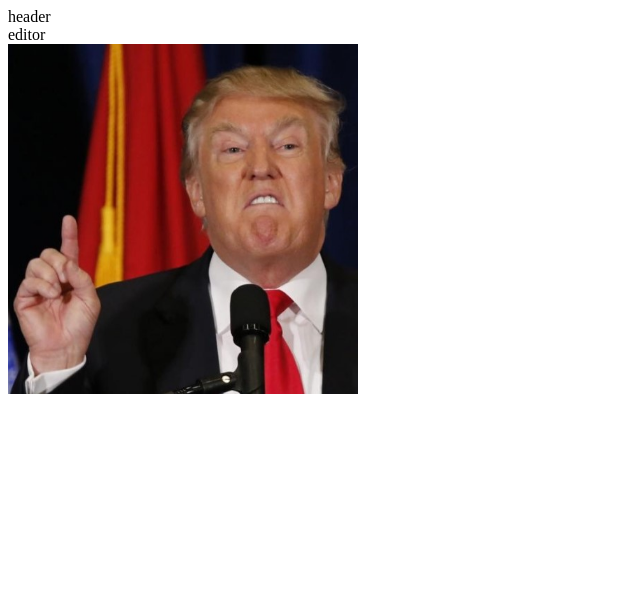
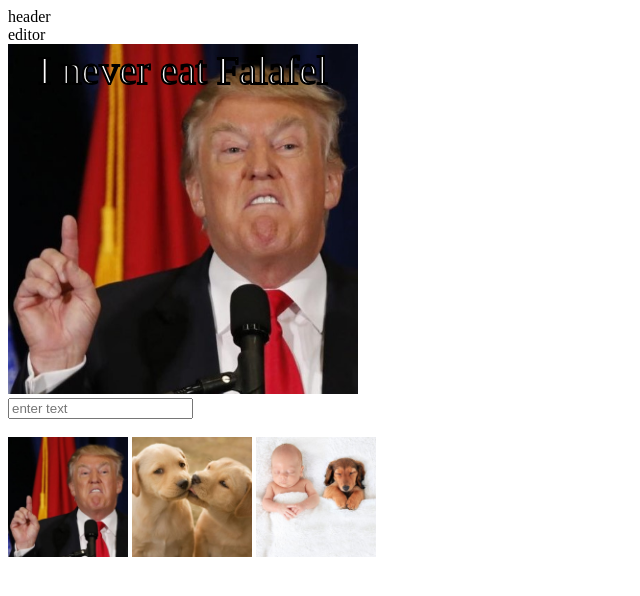
Before and after one commit to leecohen14/meme-generator, a plain HTML site: page index.html in a window 1280 px wide. Shown: the whole page, without its empty margins (0-640 px from the left). Drawn offline with Linux system fonts and the light colour scheme.

Commit message:
added 3 imgs to gallery

```diff
--- a/css/style.css
+++ b/css/style.css
@@ -10,3 +10,12 @@
 #my-canvas {
     background-color: rgb(235, 235, 235);
 }
+
+.gallery-container img {
+    width: 120px;
+    height: 120px;
+}
+
+.gallery-container img:hover {
+    cursor: pointer;
+}
--- a/index.html
+++ b/index.html
@@ -12,16 +12,22 @@
 <body onload="init()">
     <div class="main-container">
         <header class="main-layout">header</header>
-        <div class="main-layout gallery-container" hidden>
-            gallery
-        </div>
+
         <div class="main-layout meme-editor">
             editor
             <div class="canvas-container">
-                <canvas id="my-canvas" height="350" width="350" onclick="draw(event)"></canvas>
+                <canvas id="my-canvas" height="350" width="350"></canvas>
             </div>
         </div>
 
+        <input type="text" id="line-text" name="line-text" placeholder="enter text" onInput="updateLineText(this)">
+
+        <br><br>
+        <div class="main-layout gallery-container">
+            <img src="img/1.jpg" alt="" onclick="onSetImg(1)">
+            <img src="img/2.jpg" alt="" onclick="onSetImg(2)">
+            <img src="img/3.jpg" alt="" onclick="onSetImg(3)">
+        </div>
 
 
 
--- a/js/main.js
+++ b/js/main.js
@@ -1,34 +1,17 @@
 'use strict'
 console.log('work');
-var gKeyWords = { 'happy': 12, 'funny': 1 };
-var gId = 1;
-var gImgs = [{ id: gId++, url: 'img/1.jpg', keywords: ['happy'] }];
-var gMeme = {
-    selectedImgId: 1,
-    selectedLineIdx: 0,
 
-    lines: [{
-        txt: 'I never eat Falafel',
-        size: 20,
-        align: 'left',
-        color: 'red'
-    }]
-}
-var gElCanvas;
-var gCtx;
+
 
 function init() {
     gElCanvas = document.getElementById('my-canvas')
     gCtx = gElCanvas.getContext('2d')
         // resizeCanvas()
     drawImg();
+    // renderCanvas();
+    // gElCanvas.textAlign = "center";
 }
 
-function drawImg() {
-    var img = new Image()
-    var currImgId = gMeme.selectedImgId;
-    img.src = `img/${currImgId}.jpg`;
-    img.onload = () => {
-        gCtx.drawImage(img, 0, 0, gElCanvas.width, gElCanvas.height)
-    }
+function onSetImg(id) {
+    setImg(id);
 }
--- a/js/services/meme-service.js
+++ b/js/services/meme-service.js
@@ -1 +1,65 @@
 'use strict'
+var gKeyWords = { 'happy': 12, 'funny': 1 };
+var gId = 1;
+var gImgs = [{ id: gId++, url: 'img/1.jpg', keywords: ['happy'] }];
+var gMeme = {
+    selectedImgId: 1,
+    selectedLineIdx: 0,
+
+    lines: [{
+        txt: 'I never eat Falafel',
+        size: 20,
+        align: 'left',
+        color: 'red'
+    }]
+}
+var gElCanvas;
+var gCtx;
+
+function drawImg() {
+    var img = new Image()
+    var currImgId = gMeme.selectedImgId;
+    img.src = `img/${currImgId}.jpg`;
+    img.onload = () => {
+        clearCanvas();
+        gCtx.drawImage(img, 0, 0, gElCanvas.width, gElCanvas.height)
+        drawText();
+    }
+}
+
+function drawText(x = 40, y = 40) {
+    gCtx.lineWidth = 2
+    gCtx.strokeStyle = 'black'
+    gCtx.fillStyle = 'white'
+    gCtx.font = '40px IMPACT'
+        // gCtx.textAlign = 'center'
+    var gCurrLineText = gMeme.lines[gMeme.selectedLineIdx].txt;
+    var textWidth = gCtx.measureText(gCurrLineText).width
+
+    gCtx.fillText(gCurrLineText, (gElCanvas.width - textWidth) / 2, y)
+    gCtx.strokeText(gCurrLineText, (gElCanvas.width - textWidth) / 2, y)
+    console.log('gCurrLineText.neasureText() :>> ');
+}
+
+function updateLineText(el) {
+    var text = el.value;
+    console.log('text :>> ', text);
+    // get the curr meme id
+    gMeme.lines[gMeme.selectedLineIdx].txt = text;
+    drawImg();
+    // renderCanvas()
+    // get into the specipied line
+    //set text as the new text
+
+}
+
+function clearCanvas() {
+    gCtx.clearRect(0, 0, gElCanvas.width, gElCanvas.height)
+        // You may clear part of the canvas
+        // gCtx.clearRect(0, 0, gCanvas.width, gCanvas.height/4)
+}
+
+function setImg(id) {
+    gMeme.selectedImgId = id;
+    drawImg();
+}
```
